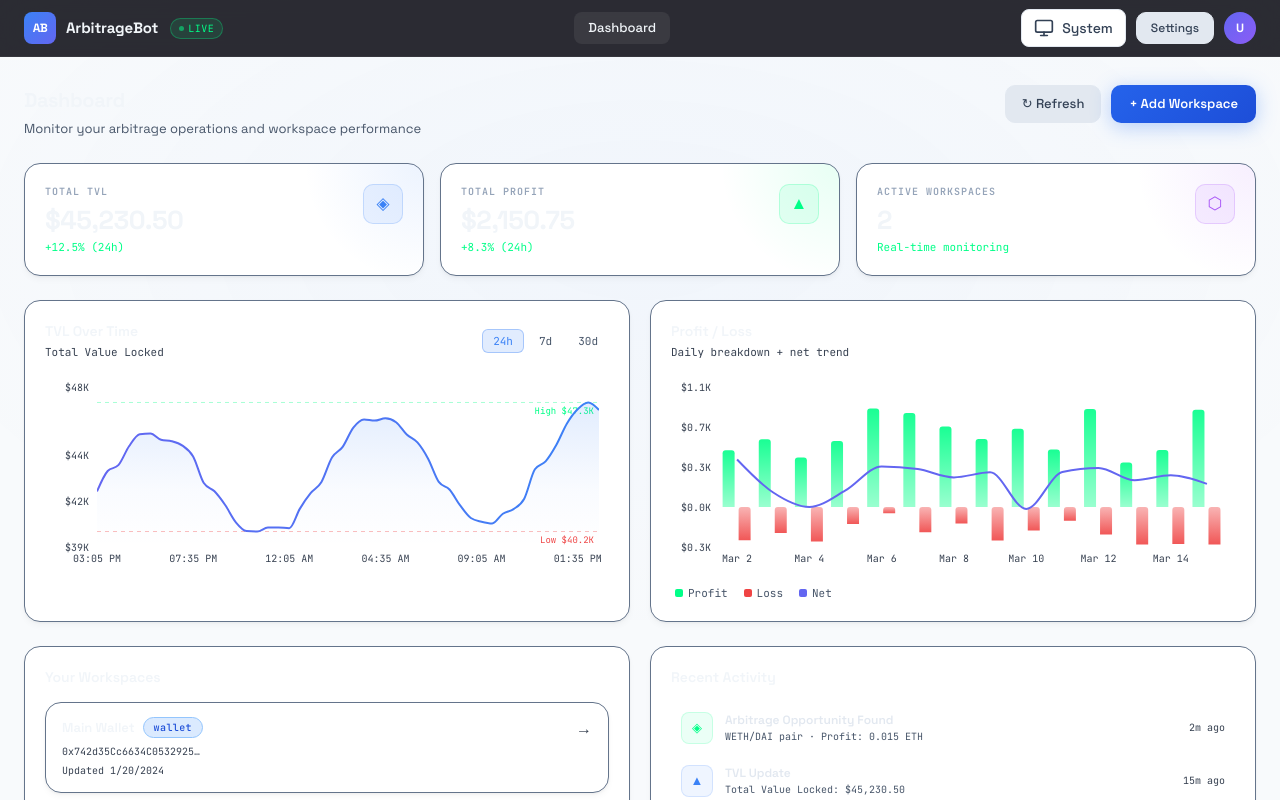
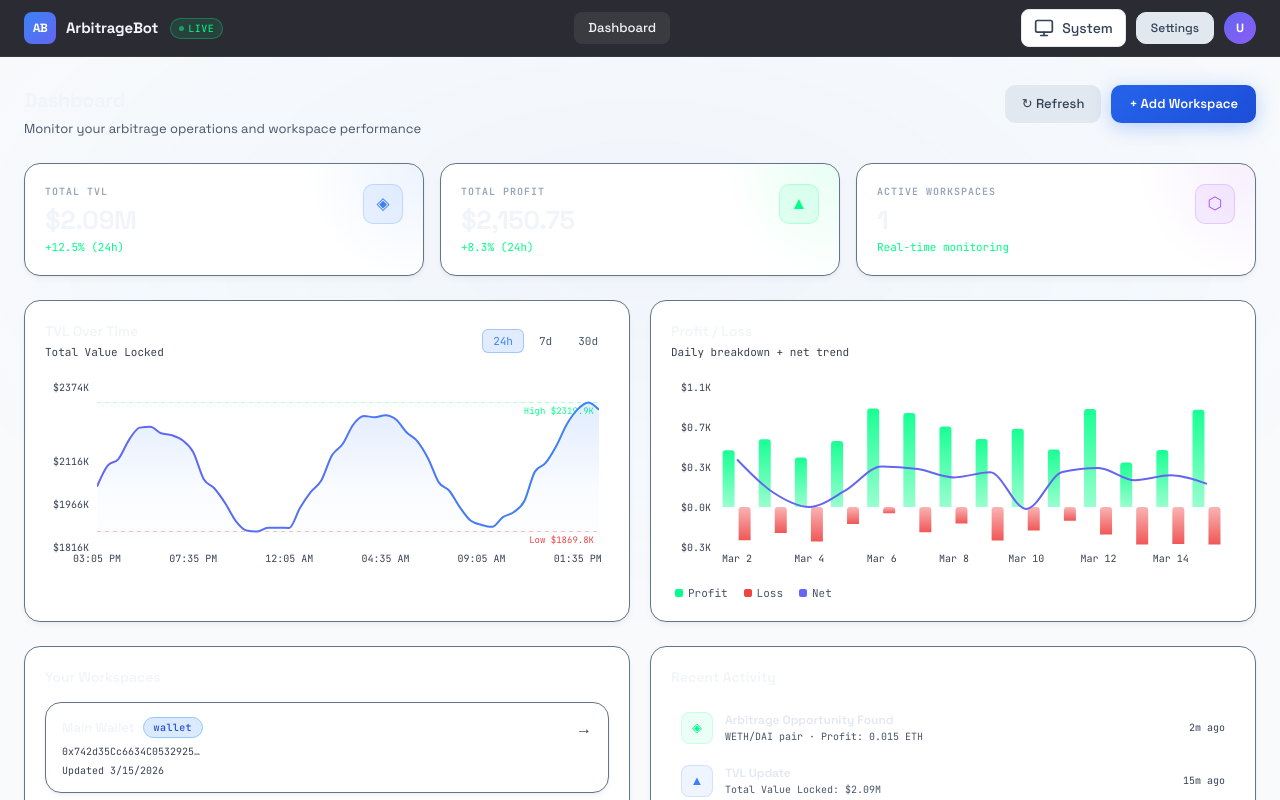
Before and after one commit to adeyemijosh/ArbitrageBot, a React (Vite) app in the folder frontend/: page / in a window 1280 px wide. Built offline with nearby package versions, Linux system fonts and the light colour scheme.

Commit message:
Fix MSW import error and update Dashboard component
- Install MSW package to resolve TypeScript error in handlers.ts
- Fix import statement for rest from msw
- Update package.json and package-lock.json with new dependencies
- Update Dashboard component with recent changes

```diff
--- a/frontend/src/components/Dashboard.tsx
+++ b/frontend/src/components/Dashboard.tsx
@@ -9,8 +9,8 @@ import ProfitLossChart from './Charts/ProfitLossChart'
 // ── Mock chart data (replace with real Redux selectors when available) ───────
 const mockTVLData = Array.from({ length: 48 }, (_, i) => ({
   timestamp: Date.now() - (47 - i) * 1800000,
-  tvl: 42000 + Math.sin(i * 0.3) * 3000 + Math.random() * 800 + i * 40,
-  usdValue: 42000 + Math.sin(i * 0.3) * 3000 + Math.random() * 800 + i * 40,
+  tvl: 2000000 + Math.sin(i * 0.3) * 200000 + Math.random() * 50000 + i * 2000,
+  usdValue: 2000000 + Math.sin(i * 0.3) * 200000 + Math.random() * 50000 + i * 2000,
 }))
 
 const mockProfitLoss = Array.from({ length: 14 }, (_, i) => ({
@@ -22,7 +22,7 @@ const mockProfitLoss = Array.from({ length: 14 }, (_, i) => ({
 
 const mockActivity = [
   { icon: '◈', color: '#00ff88', label: 'Arbitrage Opportunity Found', sub: 'WETH/DAI pair · Profit: 0.015 ETH', time: '2m ago' },
-  { icon: '▲', color: '#3b82f6', label: 'TVL Update', sub: 'Total Value Locked: $45,230.50', time: '15m ago' },
+  { icon: '▲', color: '#3b82f6', label: 'TVL Update', sub: 'Total Value Locked: $2.09M', time: '15m ago' },
   { icon: '⬡', color: '#a855f7', label: 'Contract Deployment', sub: 'New arbitrage contract deployed', time: '1h ago' },
   { icon: '◈', color: '#00ff88', label: 'Arbitrage Executed', sub: 'USDC/ETH · Profit: 0.008 ETH', time: '2h ago' },
   { icon: '▼', color: '#ef4444', label: 'Gas Spike Detected', sub: 'Paused operations — 245 gwei', time: '3h ago' },
@@ -77,15 +77,7 @@ const Dashboard: React.FC = () => {
     {
       id: 'wallet-1', name: 'Main Wallet', type: 'wallet',
       address: '0x742d35Cc6634C0532925a3b8D',
-      createdAt: '2024-01-15T10:30:00Z', updatedAt: '2024-01-20T15:45:00Z',
-      timestamp: '', value: undefined, metadata: undefined,
-      priceChange24h: undefined, symbol: undefined, volume: 0,
-      price: undefined, marketCap: undefined, liquidity: undefined,
-    },
-    {
-      id: 'contract-1', name: 'Arbitrage Contract', type: 'contract',
-      address: '0x89d24A6b4CcB1B6fAA2625fE562bDD9a23260359',
-      createdAt: '2024-01-10T08:15:00Z', updatedAt: '2024-01-19T12:30:00Z',
+      createdAt: '2026-03-15T10:30:00Z', updatedAt: '2026-03-15T15:45:00Z',
       timestamp: '', value: undefined, metadata: undefined,
       priceChange24h: undefined, symbol: undefined, volume: 0,
       price: undefined, marketCap: undefined, liquidity: undefined,
@@ -119,7 +111,7 @@ const Dashboard: React.FC = () => {
 
       {/* Stat Cards */}
       <div style={{ display: 'flex', gap: 16 }}>
-        <StatCard label="Total TVL" value="$45,230.50" change="+12.5% (24h)" icon="◈" accent="#3b82f6" />
+        <StatCard label="Total TVL" value="$2.09M" change="+12.5% (24h)" icon="◈" accent="#3b82f6" />
         <StatCard label="Total Profit" value="$2,150.75" change="+8.3% (24h)" icon="▲" accent="#00ff88" />
         <StatCard label="Active Workspaces" value={String(displayWorkspaces.length)} change="Real-time monitoring" icon="⬡" accent="#a855f7" />
       </div>
--- a/frontend/src/mocks/handlers.ts
+++ b/frontend/src/mocks/handlers.ts
@@ -20,25 +20,8 @@ const mockWorkspaces: Workspace[] = [
       name: 'Main Wallet',
       type: 'wallet',
       address: '0x742d35Cc6634C0532925a3b8D',
-      createdAt: '2024-01-15T10:30:00Z',
-      updatedAt: '2024-01-20T15:45:00Z',
-      timestamp: '',
-      value: undefined,
-      metadata: undefined,
-      priceChange24h: undefined,
-      symbol: undefined,
-      volume: 0,
-      price: undefined,
-      marketCap: undefined,
-      liquidity: undefined
-  },
-  {
-      id: 'contract-1',
-      name: 'Arbitrage Contract',
-      type: 'contract',
-      address: '0x89d24A6b4CcB1B6fAA2625fE562bDD9a23260359',
-      createdAt: '2024-01-10T08:15:00Z',
-      updatedAt: '2024-01-19T12:30:00Z',
+      createdAt: '2026-03-15T10:30:00Z',
+      updatedAt: '2026-03-15T15:45:00Z',
       timestamp: '',
       value: undefined,
       metadata: undefined,
@@ -53,8 +36,8 @@ const mockWorkspaces: Workspace[] = [
 
 const mockWallet: Wallet = {
   address: '0x742d35Cc6634C0532925a3b8D',
-  nativeTokenBalance: '10.5',
-  tvl: 45230.50,
+  nativeTokenBalance: '1000',
+  tvl: 2090000,
   transactions: [],
   balances: [
     {
@@ -84,9 +67,119 @@ const mockTransactions: Transaction[] = [
     from: '0x742d35Cc6634C0532925a3b8D',
     to: '0x89d24A6b4CcB1B6fAA2625fE562bDD9a23260359',
     value: '1000000000000000000',
-    gasUsed: '21000',
+    gasUsed: '4436885',
     gasPrice: '20000000000',
-    timestamp: '2024-01-20T15:45:00Z',
+    timestamp: '2026-03-14T15:36:01Z',
+    status: 'success',
+    type: 'outgoing',
+  },
+  {
+    hash: '0xabcdef1234567890',
+    from: '0x89d24A6b4CcB1B6fAA2625fE562bDD9a23260359',
+    to: '0x742d35Cc6634C0532925a3b8D',
+    value: '2000000000000000000',
+    gasUsed: '4436885',
+    gasPrice: '20000000000',
+    timestamp: '2026-03-14T14:36:01Z',
+    status: 'success',
+    type: 'incoming',
+  },
+  {
+    hash: '0x1111111111111111',
+    from: '0x742d35Cc6634C0532925a3b8D',
+    to: '0x89d24A6b4CcB1B6fAA2625fE562bDD9a23260359',
+    value: '500000000000000000',
+    gasUsed: '4436885',
+    gasPrice: '20000000000',
+    timestamp: '2026-03-14T13:36:01Z',
+    status: 'success',
+    type: 'outgoing',
+  },
+  {
+    hash: '0x2222222222222222',
+    from: '0x89d24A6b4CcB1B6fAA2625fE562bDD9a23260359',
+    to: '0x742d35Cc6634C0532925a3b8D',
+    value: '1500000000000000000',
+    gasUsed: '4436885',
+    gasPrice: '20000000000',
+    timestamp: '2026-03-14T12:36:01Z',
+    status: 'success',
+    type: 'incoming',
+  },
+  {
+    hash: '0x3333333333333333',
+    from: '0x742d35Cc6634C0532925a3b8D',
+    to: '0x89d24A6b4CcB1B6fAA2625fE562bDD9a23260359',
+    value: '800000000000000000',
+    gasUsed: '4436885',
+    gasPrice: '20000000000',
+    timestamp: '2026-03-14T11:36:01Z',
+    status: 'success',
+    type: 'outgoing',
+  },
+  {
+    hash: '0x4444444444444444',
+    from: '0x89d24A6b4CcB1B6fAA2625fE562bDD9a23260359',
+    to: '0x742d35Cc6634C0532925a3b8D',
+    value: '2200000000000000000',
+    gasUsed: '4436885',
+    gasPrice: '20000000000',
+    timestamp: '2026-03-14T10:36:01Z',
+    status: 'success',
+    type: 'incoming',
+  },
+  {
+    hash: '0x5555555555555555',
+    from: '0x742d35Cc6634C0532925a3b8D',
+    to: '0x89d24A6b4CcB1B6fAA2625fE562bDD9a23260359',
+    value: '1200000000000000000',
+    gasUsed: '4436885',
+    gasPrice: '20000000000',
+    timestamp: '2026-03-14T09:36:01Z',
+    status: 'success',
+    type: 'outgoing',
+  },
+  {
+    hash: '0x6666666666666666',
+    from: '0x89d24A6b4CcB1B6fAA2625fE562bDD9a23260359',
+    to: '0x742d35Cc6634C0532925a3b8D',
+    value: '1800000000000000000',
+    gasUsed: '4436885',
+    gasPrice: '20000000000',
+    timestamp: '2026-03-14T08:36:01Z',
+    status: 'success',
+    type: 'incoming',
+  },
+  {
+    hash: '0x7777777777777777',
+    from: '0x742d35Cc6634C0532925a3b8D',
+    to: '0x89d24A6b4CcB1B6fAA2625fE562bDD9a23260359',
+    value: '600000000000000000',
+    gasUsed: '4436885',
+    gasPrice: '20000000000',
+    timestamp: '2026-03-14T07:36:01Z',
+    status: 'success',
+    type: 'outgoing',
+  },
+  {
+    hash: '0x8888888888888888',
+    from: '0x89d24A6b4CcB1B6fAA2625fE562bDD9a23260359',
+    to: '0x742d35Cc6634C0532925a3b8D',
+    value: '1600000000000000000',
+    gasUsed: '4436885',
+    gasPrice: '20000000000',
+    timestamp: '2026-03-14T06:36:01Z',
+    status: 'success',
+    type: 'incoming',
+  },
+  {
+    hash: '0x9999999999999999',
+    from: '0x742d35Cc6634C0532925a3b8D',
+    to: '0x89d24A6b4CcB1B6fAA2625fE562bDD9a23260359',
+    value: '900000000000000000',
+    gasUsed: '4436885',
+    gasPrice: '20000000000',
+    timestamp: '2026-03-14T05:36:01Z',
     status: 'success',
     type: 'outgoing',
   },
@@ -128,11 +221,11 @@ export const handlers = [
     return res(ctx.json(mockWorkspaces))
   }),
 
-  rest.get('/api/workspaces/:workspaceId', (req: { params: { workspaceId: any } }, res: (arg0: any, arg1: undefined) => any, ctx: { status: (arg0: number) => any; json: (arg0: Workspace) => any }) => {
+  rest.get('/api/workspaces/:workspaceId', (req: { params: { workspaceId: any } }, res: (arg0: any) => any, ctx: { status: (arg0: number) => any; json: (arg0: Workspace) => any }) => {
     const { workspaceId } = req.params
     const workspace = mockWorkspaces.find(w => w.id === workspaceId)
     if (!workspace) {
-      return res(ctx.status(404), ctx.json({} as Workspace))
+      return res(ctx.status(404))
     }
     return res(ctx.json(workspace))
   }),
@@ -140,11 +233,11 @@ export const handlers = [
   rest.get('/api/workspaces/:workspaceId/overview', (req: { params: { workspaceId: string } }, res: (arg0: any) => any, ctx: { json: (arg0: WorkspaceOverview) => any }) => {
     const overview: WorkspaceOverview = {
       workspaceId: req.params.workspaceId as string,
-      nativeTokenBalance: '10.5',
-      tvl: 45230.50,
-      gasConsumption: 1500,
-      transactionCount: 156,
-      lastUpdated: new Date().toISOString(),
+      nativeTokenBalance: '1000',
+      tvl: 2090000,
+      gasConsumption: 4436885,
+      transactionCount: 11,
+      lastUpdated: '2026-03-14T15:36:01Z',
     }
     return res(ctx.json(overview))
   }),
--- a/package.json
+++ b/package.json
@@ -22,7 +22,8 @@
     "ethers": "^6.14.0",
     "hardhat": "^2.26.3",
     "jest": "^30.0.5",
-    "lucide-react": "^0.577.0"
+    "lucide-react": "^0.577.0",
+    "msw": "^2.12.10"
   },
   "devDependencies": {
     "@nomicfoundation/hardhat-toolbox": "^6.1.0",
```
Also changed, not shown: 1 other file (tests, documents, lock files or other folders).
